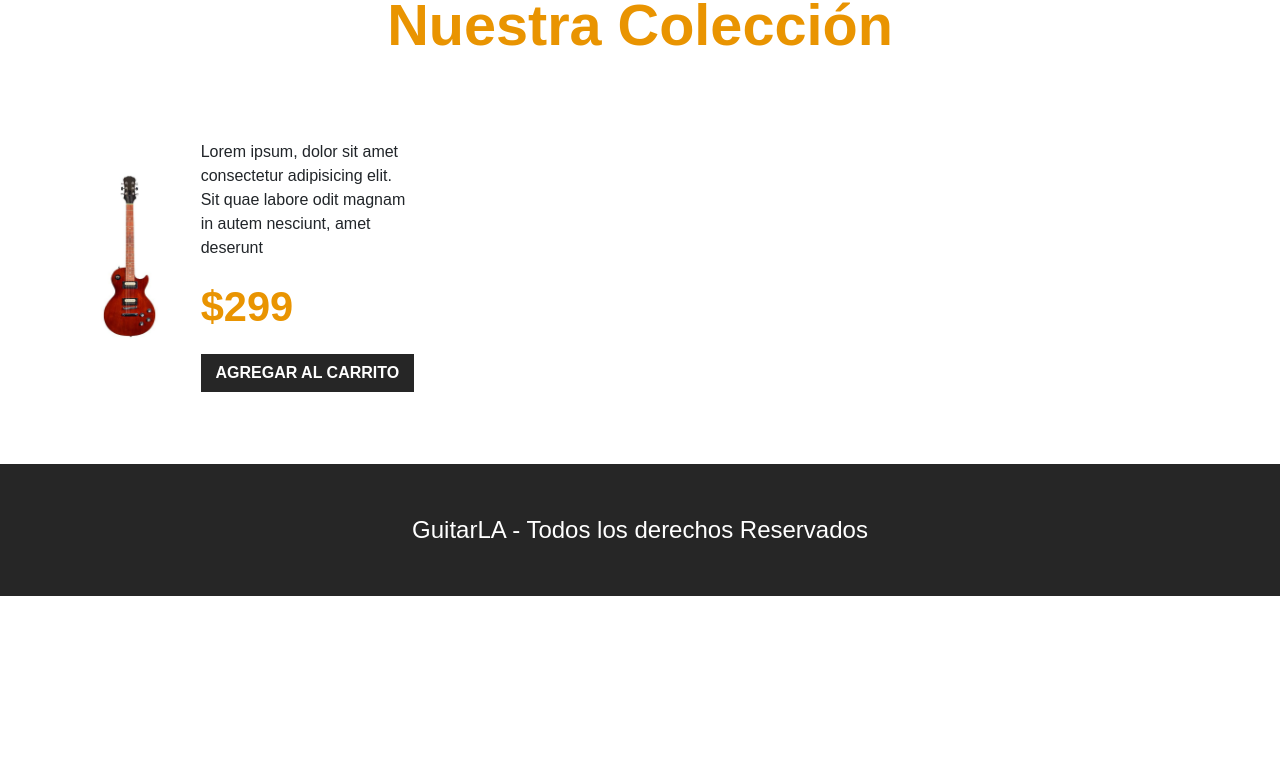
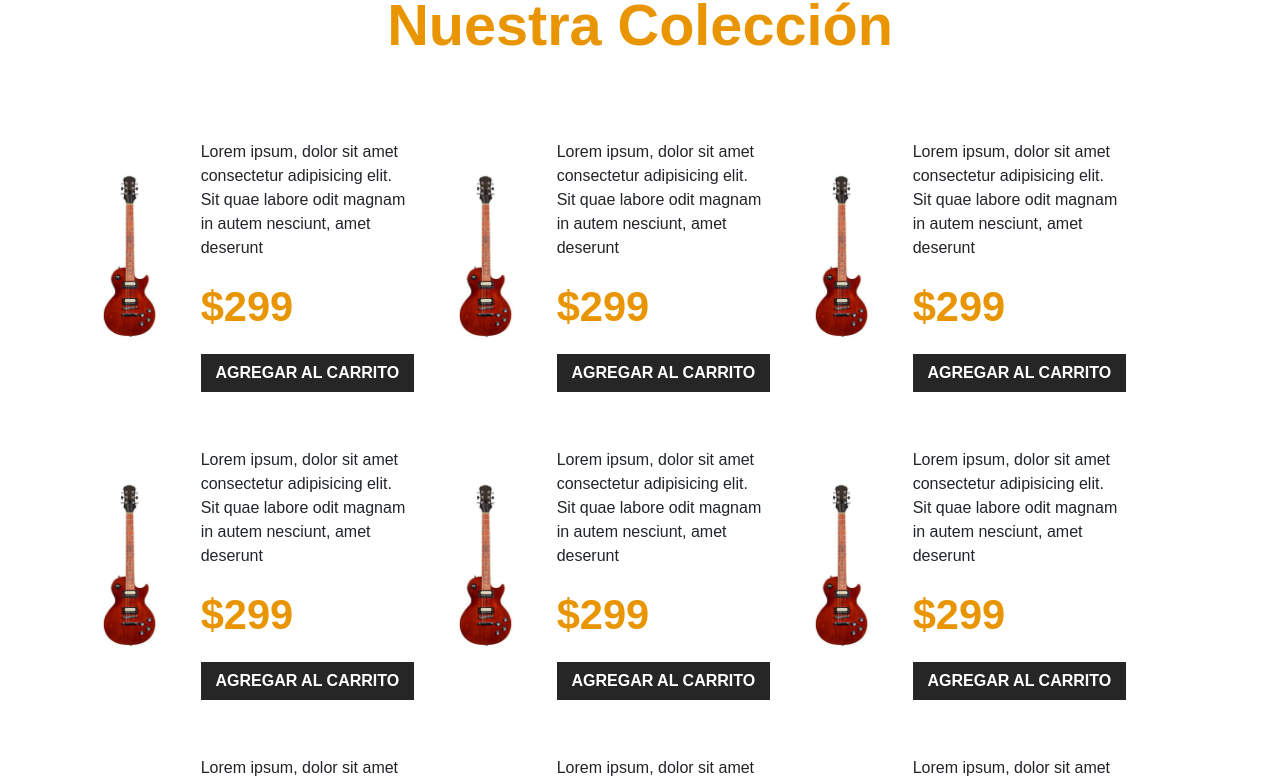
Before and after one commit to jlcarrascof/guitar-vue3, a Vue app: page / in a window 1280 px wide. Shown: the part 776-1559 px from the top of the page. Before the commit the page ends 1372 px from the top, so only its background shows below. Built offline with nearby package versions, Linux system fonts and the light colour scheme; the HTML template or start-up script is replaced by a standard one.

Commit message:
feat: display guitars in collection using Guitar component

```diff
--- a/src/App.vue
+++ b/src/App.vue
@@ -100,7 +100,10 @@
         <h2 class="text-center">Nuestra Colección</h2>
 
         <div class="row mt-5">
-            <Guitar />
+            <Guitar
+                v-for="guitar in guitars"
+                :guitar="guitar"
+            />
         </div>
     </main>
 
```
